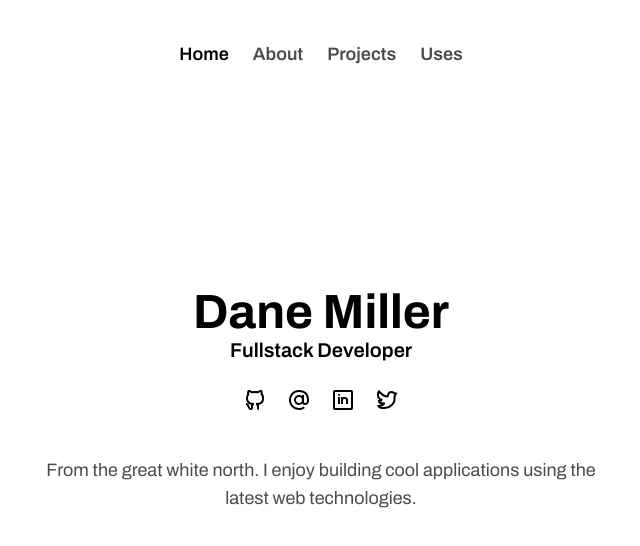
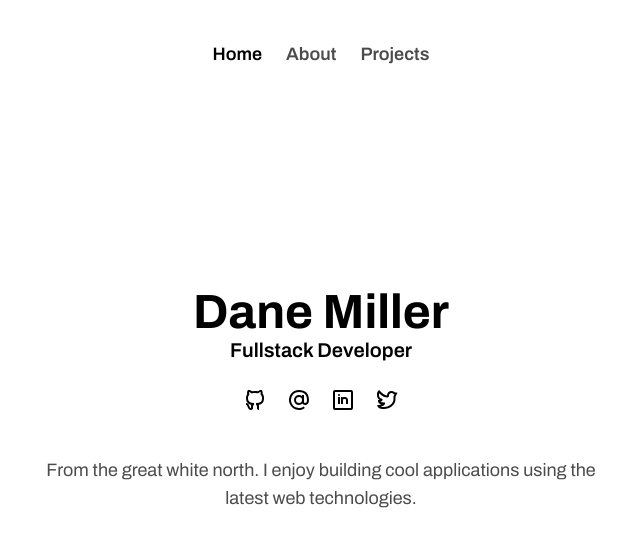
Before and after one commit to nulfrost/danethe.dev, a Next.js app: page / in a window 1280 px wide. Shown: the top 546 px of the page, without its empty margins (319-959 px from the left). Built offline with nearby package versions, Linux system fonts and the light colour scheme.

Commit message:
remove /uses route

```diff
--- a/components/Navbar.js
+++ b/components/Navbar.js
@@ -6,7 +6,6 @@ export default function Navbar() {
       <NavLink href="/" name="Home" />
       <NavLink href="/about" name="About" />
       <NavLink href="/projects" name="Projects" />
-      <NavLink href="/uses" name="Uses" />
     </nav>
   );
 }
```
